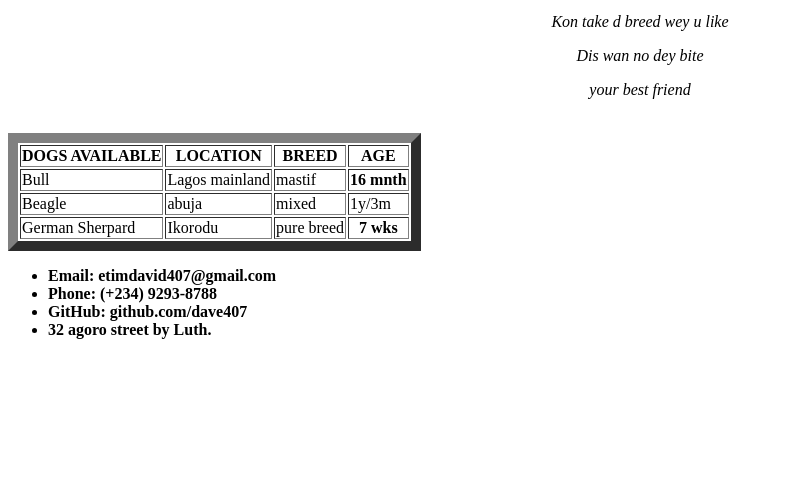
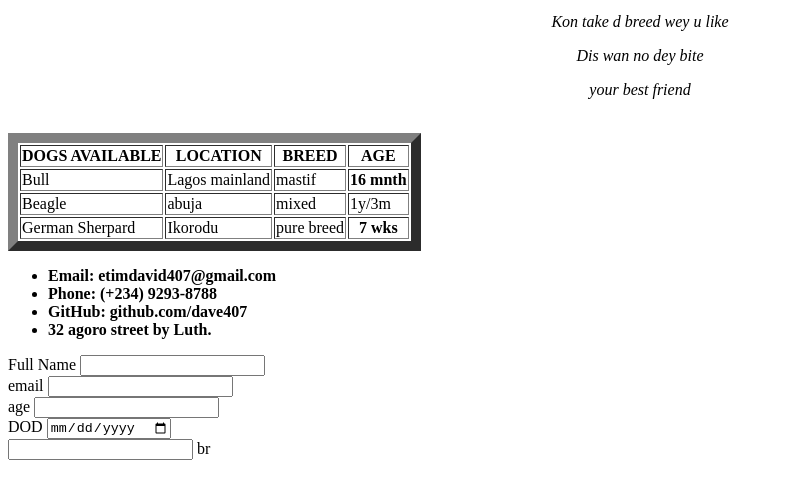
Before and after one commit to Dav407/html2, a plain HTML site: page index.html in a window 1280 px wide. Shown: the part 85-584 px from the top of the page, without its empty margins (0-808 px from the left). Drawn offline with Linux system fonts and the light colour scheme.

Commit message:
form added

```diff
--- a/index.html
+++ b/index.html
@@ -49,7 +49,22 @@
          <li>32 agoro street by Luth. </li>
         </strong>
     </ul>
-
+<form action="">
+    <label for="">Full Name</label>
+    <input type="text">
+    <br>
+    <label for="">email</label>
+    <input type="email">
+    <br>
+    <label for="">age</label>
+    <input type="number">
+    <br>
+    <label for="">DOD</label>
+    <input type="date" name="" id="">
+    <br>
+    <input type="summit">
+    br
+</form>
 
 
 </body>
```
